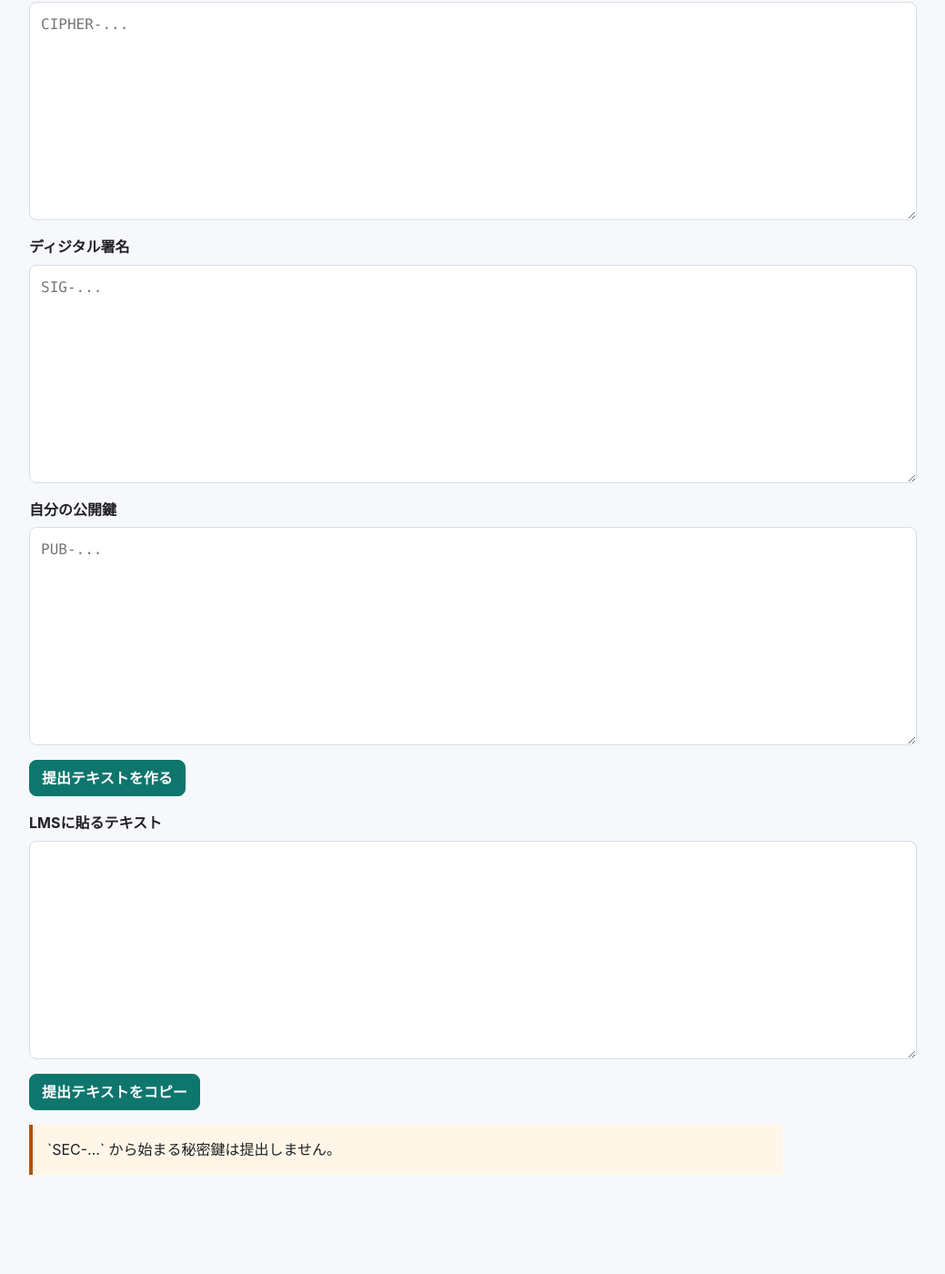
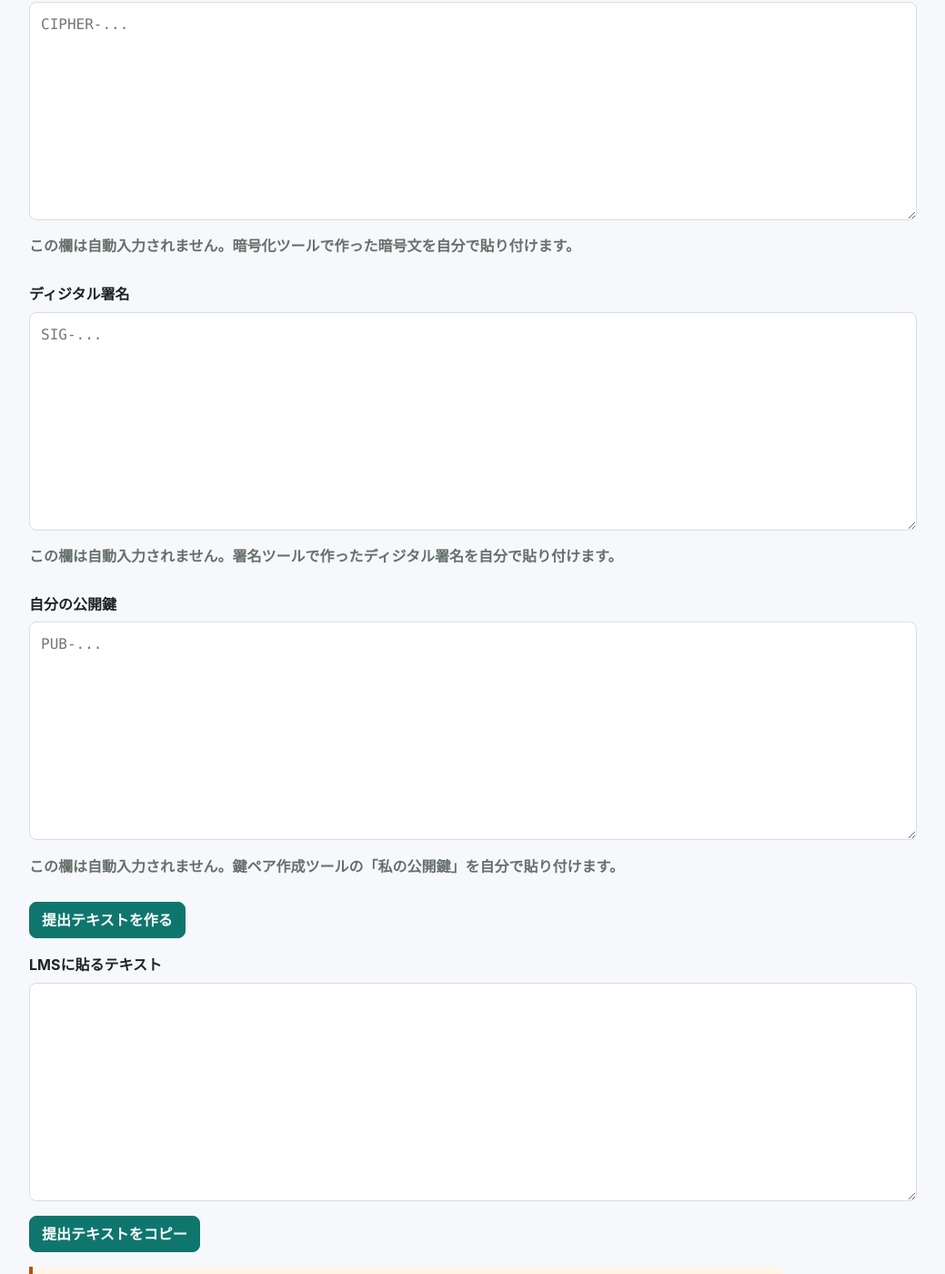
Before and after one commit to emocomm/komaba-info, a Jekyll site: the page built from 20260525/submission/index.md, in a window 1280 px wide and 1400 px high, scrolled down 511 px. Shown: the whole window at 91% size, without its empty margins (120-1159 px from the left). Built offline with Jekyll 4.4.1, drawn with Linux system fonts in a browser that asks for light colours.

Commit message:
Require manual LMS submission paste

```diff
--- a/20260525/submission/index.md
+++ b/20260525/submission/index.md
@@ -15,16 +15,25 @@
 <div class="form-field">
   <label for="submission-cipher">暗号文</label>
   <textarea id="submission-cipher" class="result" placeholder="CIPHER-..."></textarea>
+  <p class="result-meta">
+    この欄は自動入力されません。暗号化ツールで作った暗号文を自分で貼り付けます。
+  </p>
 </div>
 
 <div class="form-field">
   <label for="submission-signature">ディジタル署名</label>
   <textarea id="submission-signature" class="result" placeholder="SIG-..."></textarea>
+  <p class="result-meta">
+    この欄は自動入力されません。署名ツールで作ったディジタル署名を自分で貼り付けます。
+  </p>
 </div>
 
 <div class="form-field">
   <label for="submission-public-key">自分の公開鍵</label>
   <textarea id="submission-public-key" class="result" placeholder="PUB-..."></textarea>
+  <p class="result-meta">
+    この欄は自動入力されません。鍵ペア作成ツールの「私の公開鍵」を自分で貼り付けます。
+  </p>
 </div>
 
 <div class="toolbar">
--- a/assets/site.js
+++ b/assets/site.js
@@ -943,17 +943,99 @@
     function initSubmission() {
       const button = document.querySelector("#build-submission");
       if (!button) return;
-      const pair = savedKeypair();
-      const cipher = getJson(keys.cipher);
-      const signature = getJson(keys.signature);
-      if (cipher && cipher.cipherText)
-        setValue("#submission-cipher", cipher.cipherText);
-      if (signature && signature.signature)
-        setValue("#submission-signature", signature.signature);
-      if (pair && pair.publicKey)
-        setValue("#submission-public-key", pair.publicKey);
 
-      button.addEventListener("click", () => {
+      button.addEventListener("click", async () => {
+        const cipherInput = document.querySelector("#submission-cipher");
+        const signatureInput = document.querySelector("#submission-signature");
+        const publicInput = document.querySelector("#submission-public-key");
+        const cipherText = compact(cipherInput.value);
+        const signatureText = compact(signatureInput.value);
+        const publicKey = compact(publicInput.value);
+        if (!cipherText) {
+          alert(
+            "確認してください。暗号文欄は自動入力されません。暗号化ツールで作った CIPHER-... を自分で貼り付けてください。",
+          );
+          cipherInput.focus();
+          return;
+        }
+        if (!cipherText.startsWith("CIPHER-")) {
+          alert(
+            "確認してください。暗号文欄には CIPHER-... から始まる暗号文を貼り付けてください。",
+          );
+          cipherInput.focus();
+          return;
+        }
+        try {
+          parseWrapped(cipherText, "CIPHER");
+        } catch (error) {
+          alert("確認してください。暗号文欄を暗号文として読めません。");
+          cipherInput.focus();
+          return;
+        }
+        if (!signatureText) {
+          alert(
+            "確認してください。ディジタル署名欄は自動入力されません。署名ツールで作った SIG-... を自分で貼り付けてください。",
+          );
+          signatureInput.focus();
+          return;
+        }
+        if (!signatureText.startsWith("SIG-")) {
+          alert(
+            "確認してください。ディジタル署名欄には SIG-... から始まるディジタル署名を貼り付けてください。",
+          );
+          signatureInput.focus();
+          return;
+        }
+        try {
+          parseWrapped(signatureText, "SIG");
+        } catch (error) {
+          alert(
+            "確認してください。ディジタル署名欄をディジタル署名として読めません。",
+          );
+          signatureInput.focus();
+          return;
+        }
+        if (!publicKey) {
+          alert(
+            "確認してください。自分の公開鍵欄は自動入力されません。鍵ペア作成ツールの「私の公開鍵」を自分で貼り付けてください。",
+          );
+          publicInput.focus();
+          return;
+        }
+        if (publicKey.startsWith("SEC-")) {
+          alert(
+            "確認してください。自分の公開鍵欄に秘密鍵が入っています。秘密鍵は提出しません。鍵ペア作成ツールの「私の公開鍵」を貼り付けてください。",
+          );
+          publicInput.focus();
+          return;
+        }
+        if (!publicKey.startsWith("PUB-")) {
+          alert(
+            "確認してください。自分の公開鍵欄には PUB-... から始まる公開鍵を貼り付けてください。",
+          );
+          publicInput.focus();
+          return;
+        }
+        let publicInfo;
+        try {
+          publicInfo = await importPublic(publicKey);
+        } catch (error) {
+          alert("確認してください。自分の公開鍵欄を公開鍵として読めません。");
+          publicInput.focus();
+          return;
+        }
+        const teacher = getJson(keys.teacherFingerprint);
+        if (
+          teacher &&
+          teacher.fingerprint &&
+          publicInfo.fingerprint === teacher.fingerprint
+        ) {
+          alert(
+            "確認してください。これは暗号化に使った教員の公開鍵のようです。LMSに提出するのは、鍵ペア作成ツールで作った自分の公開鍵です。",
+          );
+          publicInput.focus();
+          return;
+        }
         const text = buildSubmissionText();
         setValue("#submission-output", text);
         if (/SEC-/.test(text)) {
```
